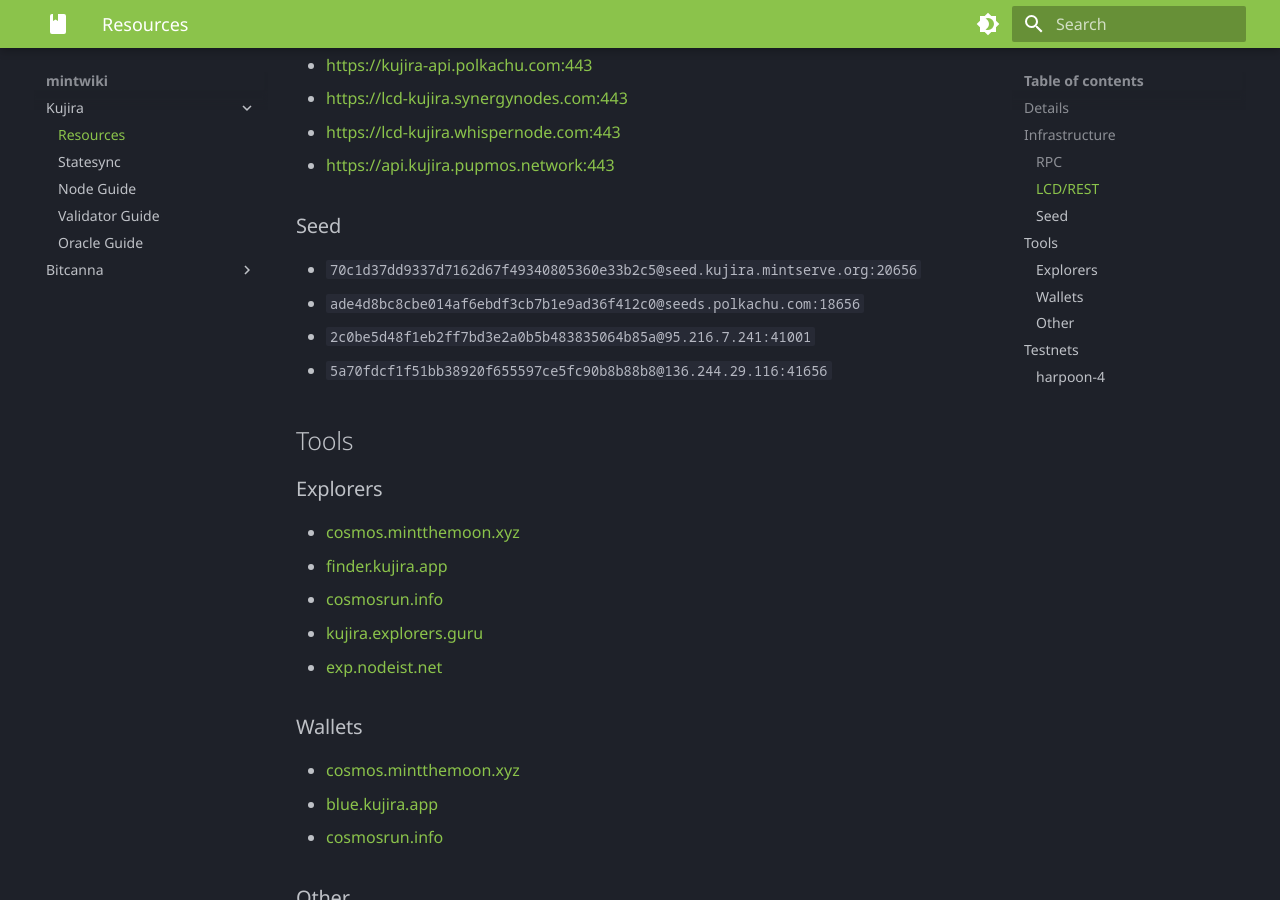
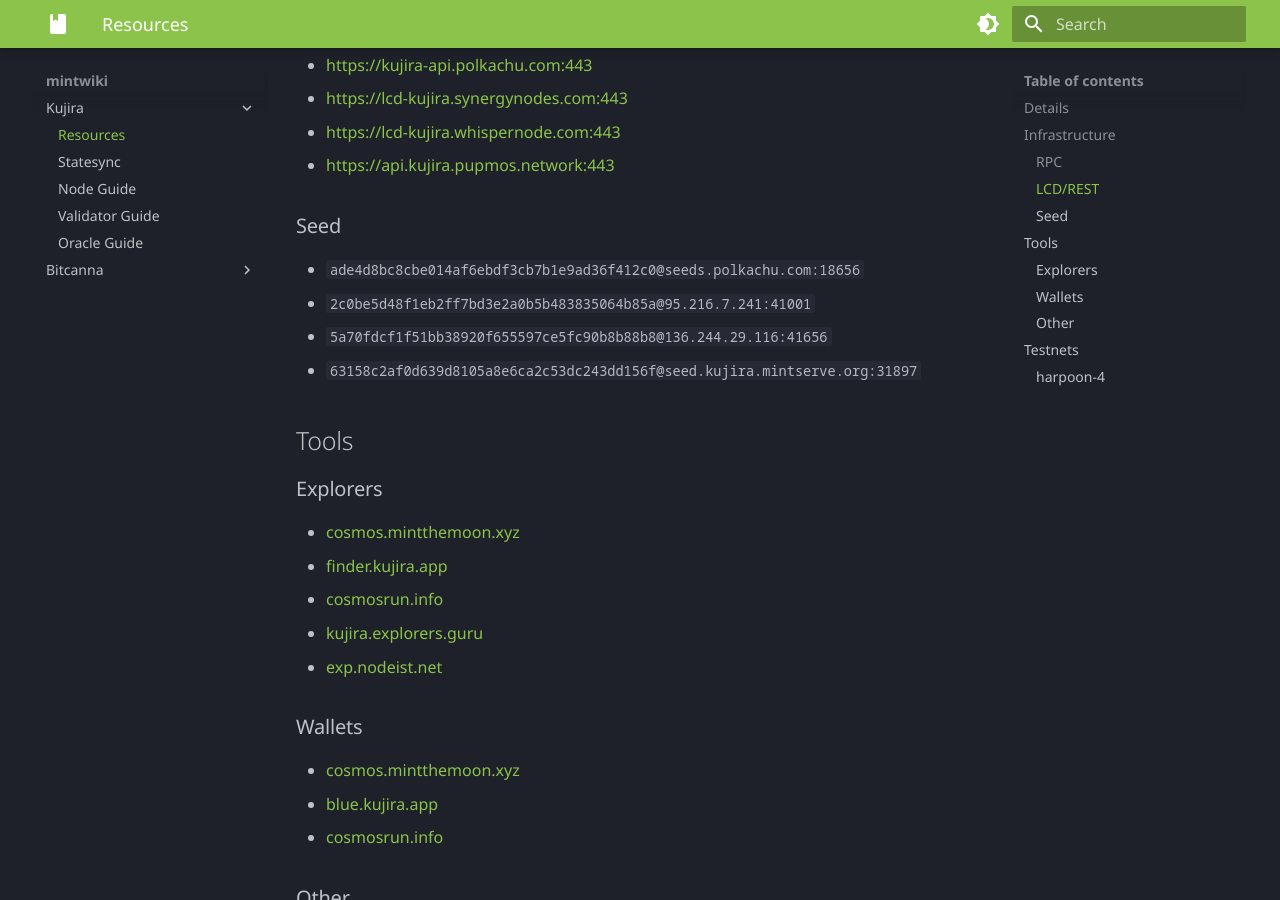
Before and after one commit to mintthemoon/mintwiki, an MkDocs documentation site: the page built from docs/kujira/resources.md, in a window 1280 px wide and 900 px high, scrolled down 874 px. Built offline with MkDocs 1.6.1 and Material for MkDocs 9.7.7, drawn with Linux system fonts in a browser that asks for light colours.

Commit message:
update kujira seed

```diff
--- a/docs/kujira/resources.md
+++ b/docs/kujira/resources.md
@@ -27,10 +27,10 @@
 - [https://api.kujira.pupmos.network:443](https://api.kujira.pupmos.network)
 
 ### Seed
-- `70c1d37dd9337d7162d67f49340805360e33b2c5@seed.kujira.mintserve.org:20656`
 - `ade4d8bc8cbe014af6ebdf3cb7b1e9ad36f412c0@seeds.polkachu.com:18656`
 - `2c0be5d48f1eb2ff7bd3e2a0b5b483835064b85a@95.216.7.241:41001`
 - `5a70fdcf1f51bb38920f655597ce5fc90b8b88b8@136.244.29.116:41656`
+- `63158c2af0d639d8105a8e6ca2c53dc243dd156f@seed.kujira.mintserve.org:31897`
 
 ## Tools
 ### Explorers
```
